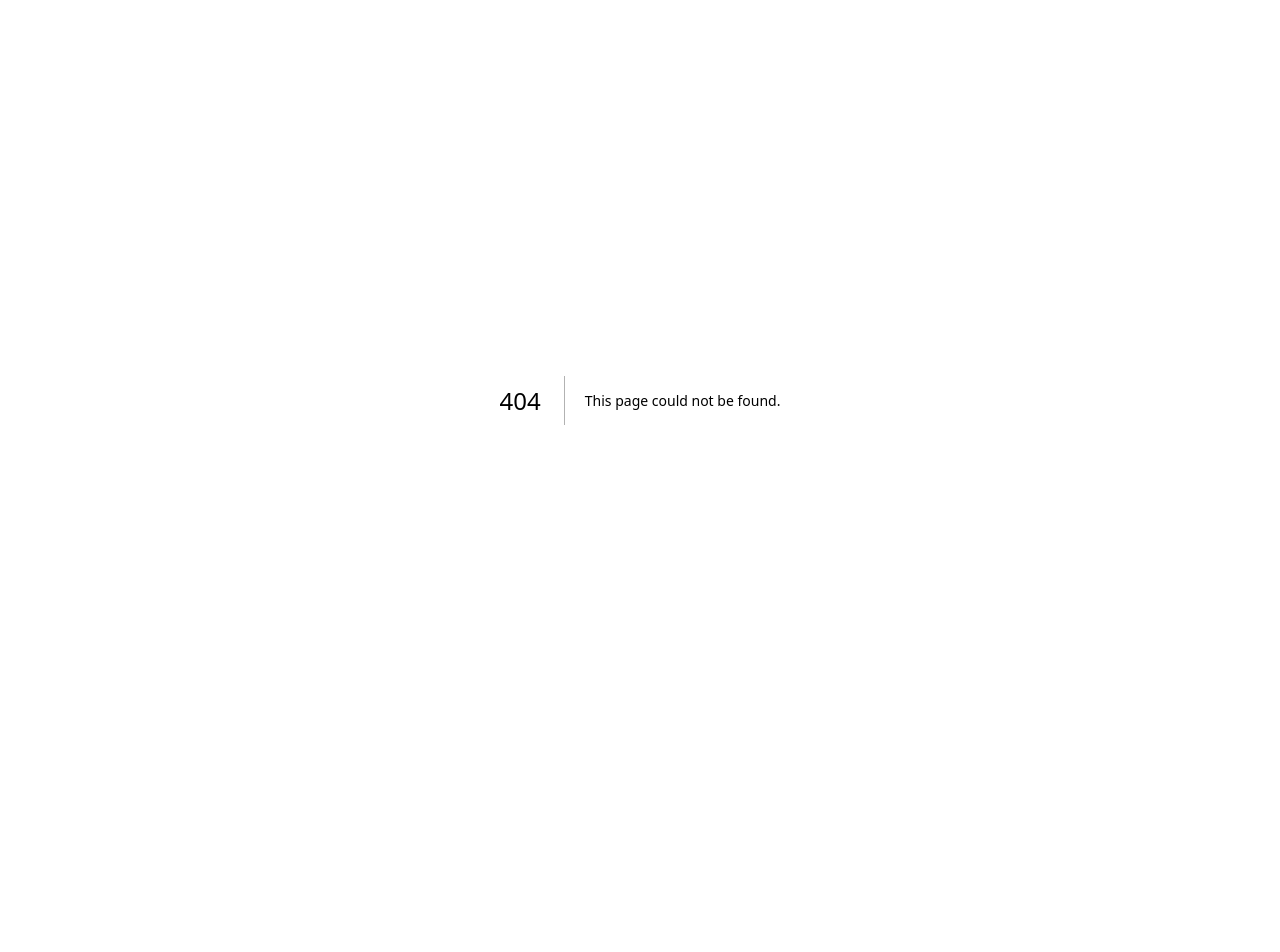
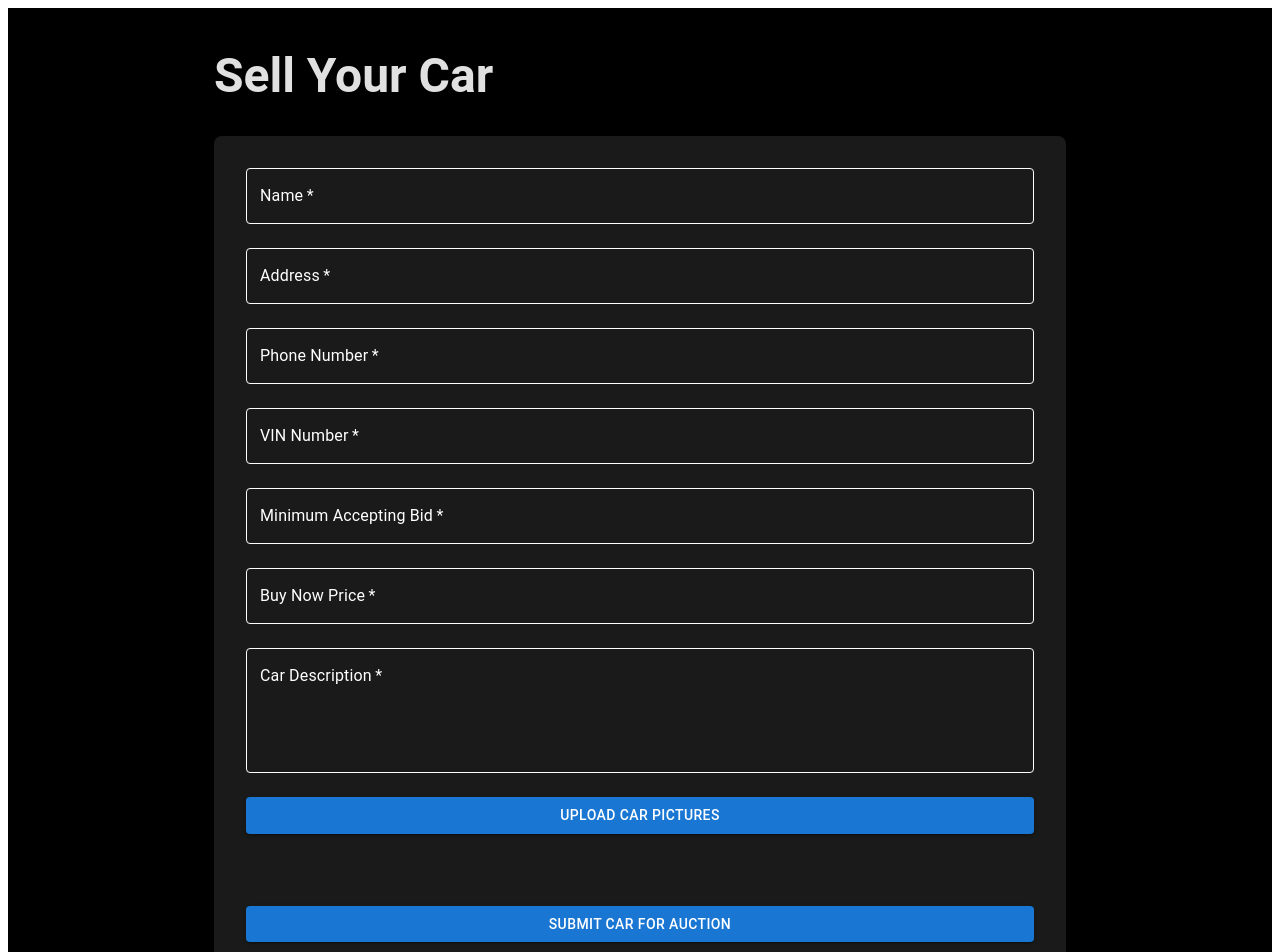
Before and after one commit to Shahed4/AuctionArchitects, a Next.js app in the folder auction-architects/: page /sell in a window 1280 px wide. Before the commit this address had no page. Shown: the top 952 px of the page. Before the commit the page ends 800 px from the top, so only its background shows below. Built offline with nearby package versions, Linux system fonts and the light colour scheme.

Commit message:
added a seller page and fixed bugs

```diff
--- /dev/null
+++ b/auction-architects/src/app/sell/page.js
@@ -0,0 +1,124 @@
+"use client";
+import React from "react";
+import { Box, Container, Typography, TextField, Button } from "@mui/material";
+
+export default function Sell() {
+  return (
+    <Box
+      sx={{ backgroundColor: "#000", minHeight: "100vh", color: "#fff", py: 5 }}
+    >
+      <Container maxWidth="md">
+        <Typography
+          variant="h3"
+          gutterBottom
+          sx={{ mb: 4, fontWeight: "bold", color: "#e0e0e0" }}
+        >
+          Sell Your Car
+        </Typography>
+
+        <Box
+          component="form"
+          sx={{
+            display: "flex",
+            flexDirection: "column",
+            gap: 3,
+            backgroundColor: "#1a1a1a",
+            p: 4,
+            borderRadius: 2,
+          }}
+        >
+          <TextField
+            label="Name"
+            variant="outlined"
+            fullWidth
+            required
+            InputLabelProps={{ style: { color: "#fff" } }}
+            InputProps={{ style: { color: "#fff" } }}
+            sx={{ fieldset: { borderColor: "#fff" } }}
+          />
+
+          <TextField
+            label="Address"
+            variant="outlined"
+            fullWidth
+            required
+            InputLabelProps={{ style: { color: "#fff" } }}
+            InputProps={{ style: { color: "#fff" } }}
+            sx={{ fieldset: { borderColor: "#fff" } }}
+          />
+
+          <TextField
+            label="Phone Number"
+            variant="outlined"
+            fullWidth
+            required
+            InputLabelProps={{ style: { color: "#fff" } }}
+            InputProps={{ style: { color: "#fff" } }}
+            sx={{ fieldset: { borderColor: "#fff" } }}
+          />
+
+          <TextField
+            label="VIN Number"
+            variant="outlined"
+            fullWidth
+            required
+            InputLabelProps={{ style: { color: "#fff" } }}
+            InputProps={{ style: { color: "#fff" } }}
+            sx={{ fieldset: { borderColor: "#fff" } }}
+          />
+
+          <TextField
+            label="Minimum Accepting Bid"
+            variant="outlined"
+            fullWidth
+            required
+            InputLabelProps={{ style: { color: "#fff" } }}
+            InputProps={{ style: { color: "#fff" }, type: "number" }}
+            sx={{ fieldset: { borderColor: "#fff" } }}
+          />
+
+          <TextField
+            label="Buy Now Price"
+            variant="outlined"
+            fullWidth
+            required
+            InputLabelProps={{ style: { color: "#fff" } }}
+            InputProps={{ style: { color: "#fff" }, type: "number" }}
+            sx={{ fieldset: { borderColor: "#fff" } }}
+          />
+
+          <TextField
+            label="Car Description"
+            variant="outlined"
+            fullWidth
+            required
+            multiline
+            rows={4}
+            InputLabelProps={{ style: { color: "#fff" } }}
+            InputProps={{ style: { color: "#fff" } }}
+            sx={{ fieldset: { borderColor: "#fff" } }}
+          />
+
+          <Button
+            variant="contained"
+            component="label"
+            sx={{ backgroundColor: "#1976d2", color: "#fff", mb: 2 }}
+          >
+            Upload Car Pictures
+            <input type="file" hidden multiple />
+          </Button>
+
+          <Box sx={{ mt: 4 }}>
+            <Button
+              type="submit"
+              variant="contained"
+              sx={{ backgroundColor: "#1976d2", color: "white", width: "100%" }}
+            >
+              Submit Car for Auction
+            </Button>
+          </Box>
+        </Box>
+      </Container>
+    </Box>
+  );
+}
```
Also changed, not shown: auction-architects/src/app/HomePage.module.css (deleted, +0 -101 lines), auction-architects/src/app/car/page.js (+7 -8 lines), auction-architects/src/app/page.js (+45 -9 lines), auction-architects/src/app/seller.js (deleted, +0 -15 lines).
